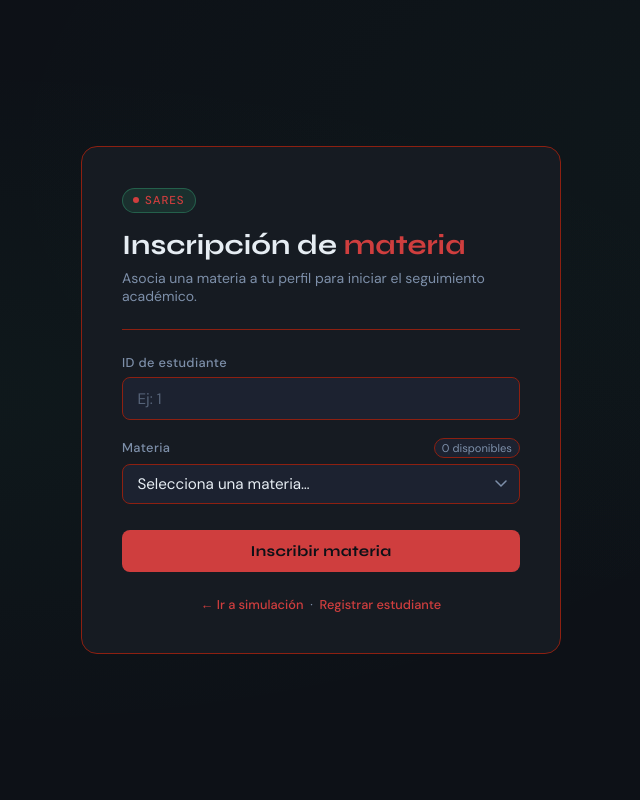
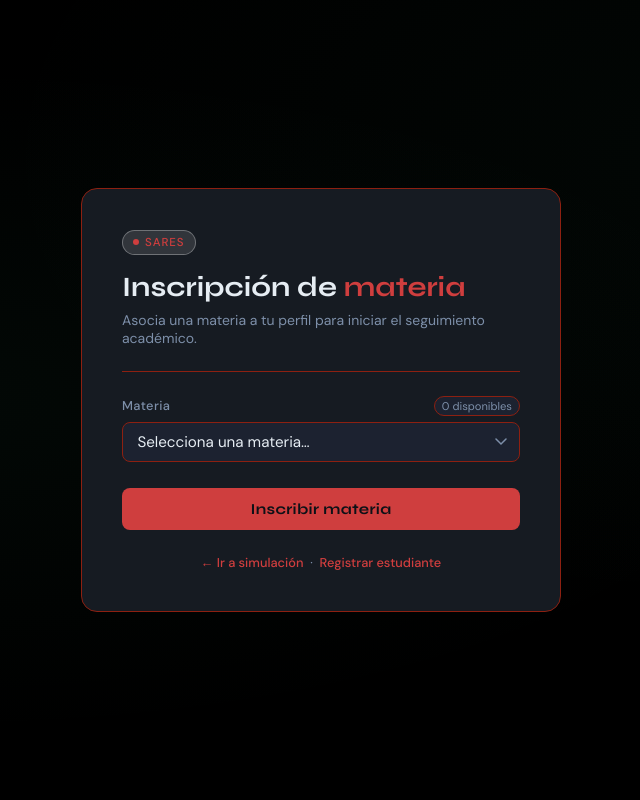
Before and after one commit to juancifuentes07/sares-web, a Flask app: page /registrar_materia in a window 1280 px wide. Shown: the whole page, without its empty margins (319-959 px from the left). Run offline with Flask 3, Linux system fonts and the light colour scheme; data that the repository does not hold is empty.

Commit message:
Cambios en registro Materias

```diff
--- a/services/inscripcion_service.py
+++ b/services/inscripcion_service.py
@@ -3,14 +3,16 @@ import oracledb
 from models.inscripcion import registrar_inscripcion as db_registrar_inscripcion, listar_inscripciones as db_listar_inscripciones
 from database.init_db import get_connection
 from utils.exceptions import APIError
+from flask import session
+
 
 def registrar_inscripcion(data):
-    estudiante_id = data.get("estudiante_id")
+    estudiante_id = data.get("estudiante_id") or session.get("estudiante_id")
     materia_id = data.get("materia_id")
 
     if not all([estudiante_id, materia_id]):
         return {"error": "Faltan datos"}, 400
-
+    # ... resto igual
     conn = get_connection()
     cursor = conn.cursor()
 
--- a/templates/registrar_materia.html
+++ b/templates/registrar_materia.html
@@ -7,12 +7,12 @@
 <link href="https://fonts.googleapis.com/css2?family=Syne:wght@400;600;700;800&family=DM+Sans:wght@300;400;500&display=swap" rel="stylesheet">
 <style>
   :root {
-    --bg: #0d1117;
+    --bg: #000000;
     --surface: #161b22;
     --surface2: #1c2230;
     --border: #8d2011;
     --accent: #cf3e3e;
-    --accent-dim: rgba(62,207,142,0.12);
+    --accent-dim: rgba(245, 245, 245, 0.12);
     --accent-glow: rgba(253, 83, 53, 0.25);
     --text: #e6edf3;
     --text-muted: #7d8fa9;
@@ -55,7 +55,7 @@
     align-items: center;
     gap: 6px;
     background: var(--accent-dim);
-    border: 1px solid rgba(62,207,142,0.3);
+    border: 1px solid rgba(255, 255, 255, 0.3);
     color: var(--accent);
     font-size: 0.72rem;
     font-weight: 500;
@@ -179,8 +179,8 @@
   }
 
   .toast.success {
-    background: rgba(62,207,142,0.1);
-    border: 1px solid rgba(62,207,142,0.3);
+    background: rgba(244, 246, 245, 0.1);
+    border: 1px solid rgba(255, 255, 255, 0.3);
     color: var(--accent);
     display: flex;
   }
@@ -195,7 +195,7 @@
   /* Preview de materia seleccionada */
   .preview {
     background: var(--accent-dim);
-    border: 1px solid rgba(62,207,142,0.2);
+    border: 1px solid rgba(255, 255, 255, 0.2);
     border-radius: 8px;
     padding: 0.6rem 0.9rem;
     margin-top: 0.5rem;
@@ -228,10 +228,7 @@
 
   <form method="POST" onsubmit="return handleSubmit(event)">
 
-    <div class="field">
-      <label for="estudiante_id">ID de estudiante</label>
-      <input type="number" id="estudiante_id" name="estudiante_id" placeholder="Ej: 1" min="1" required>
-    </div>
+
 
     <div class="field">
       <div class="select-meta">
@@ -293,11 +290,10 @@ async function handleSubmit(e) {
   e.preventDefault();
 
   const btn = document.getElementById('btnInscribir');
-  const estudianteId = document.getElementById('estudiante_id').value;
-  const materiaId    = document.getElementById('materia').value;
+  const materiaId = document.getElementById('materia').value;
 
-  if (!estudianteId || !materiaId) {
-    showToast('Por favor completa todos los campos.', 'error');
+  if (!materiaId) {
+    showToast('Por favor selecciona una materia.', 'error');
     return false;
   }
 
@@ -309,8 +305,8 @@ async function handleSubmit(e) {
       method: 'POST',
       headers: { 'Content-Type': 'application/json' },
       body: JSON.stringify({
-        estudiante_id: parseInt(estudianteId),
-        materia_id:    parseInt(materiaId)
+        materia_id: parseInt(materiaId)
+        // estudiante_id viene de la sesión en el backend
       })
     });
 
```
